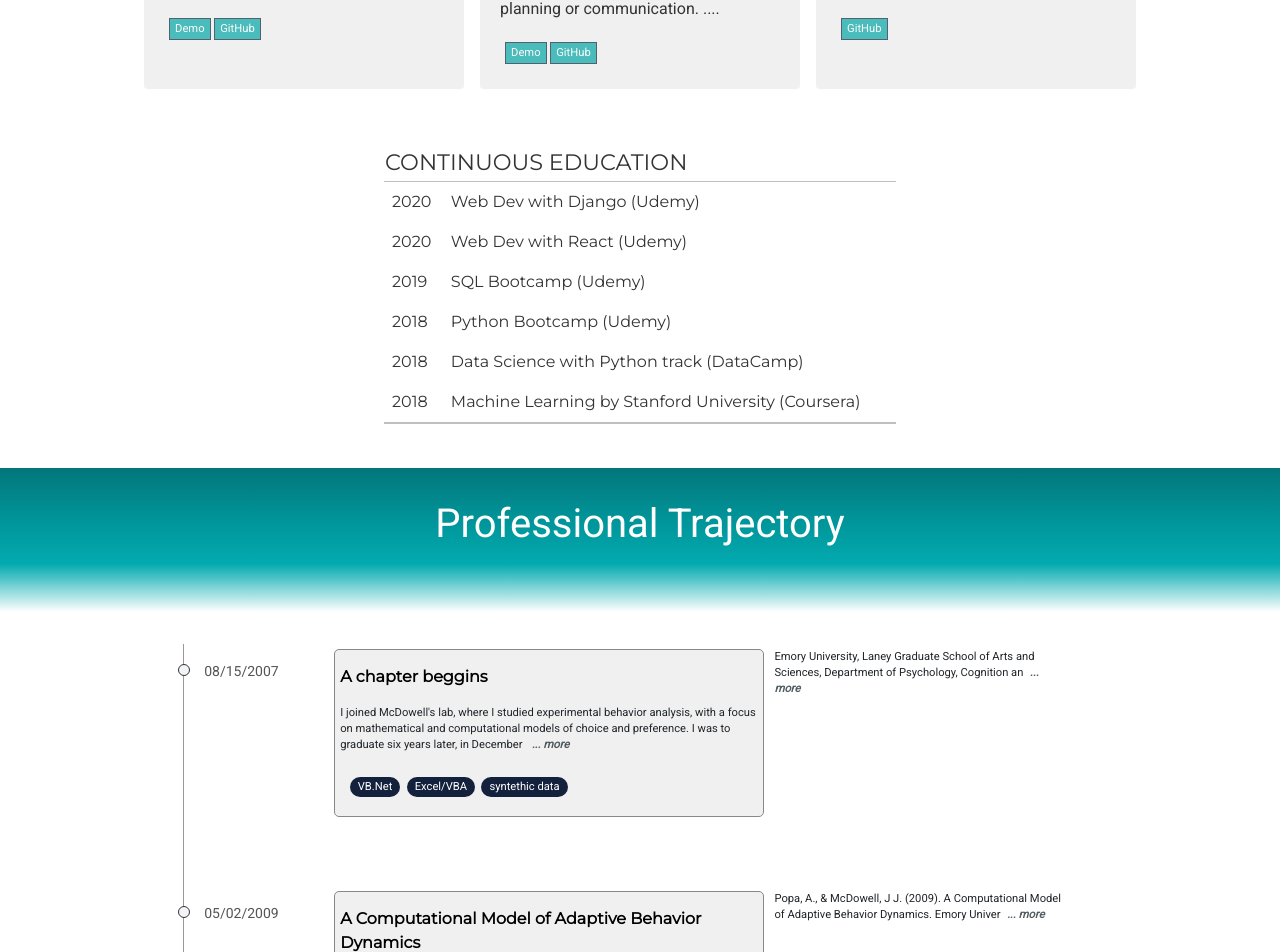
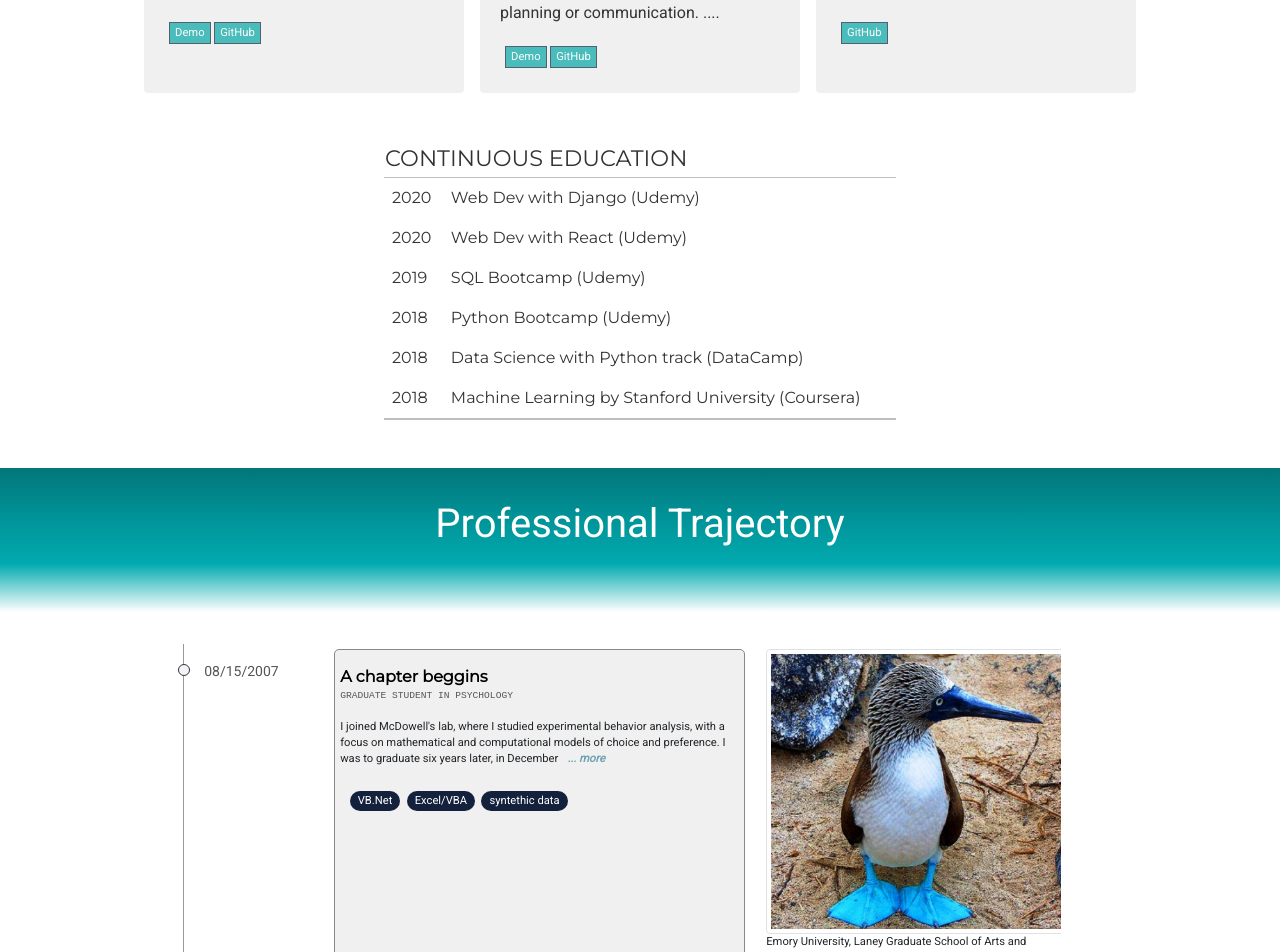
Before and after one commit to ap-dev1/react_portfolio, a React (Create React App) app: page / in a window 1280 px wide. Shown: the part 1932-2884 px from the top of the page. Built offline with nearby package versions, Linux system fonts and the light colour scheme.

Commit message:
added items

```diff
--- a/src/components/ImagesCarousel.js
+++ b/src/components/ImagesCarousel.js
@@ -23,7 +23,8 @@ function ImagesCarousel({ props }) {
                     src={item}
                     alt={item.title}
                     title={item.imgTitle}
-                    style={{ maxWidth: 300 }}
+                    style={{ maxWidth: 300, maxHeight: 300, objectFit: 'contain' }}
+
                     key={item.imgTitle}
                     id={item.imgTitle}
                     thumbnail
--- a/src/components/ReadMore.js
+++ b/src/components/ReadMore.js
@@ -1,5 +1,6 @@
 import React, { useState } from 'react';
 import '../styles/project.sass'
+import parse from 'html-react-parser';
 
 
 const ReadMore = (props) => {
--- a/src/data/infoTimeline.js
+++ b/src/data/infoTimeline.js
@@ -70,7 +70,7 @@ import ow07 from "../assets/2018_oxford_writing/ow07.png"
 import ow08 from "../assets/2018_oxford_writing/ow08.png"
 import ow09 from "../assets/2018_oxford_writing/ow09.png"
 
-
+import bluefootedboobies3 from "../assets/bluefootedboobies3.png"
 
 var gDrive = "https://drive.google.com/drive/folders/1d6QlunZ_zh-mTXB1H2u0C5DQC7Vjmq5U?usp=sharing"
 
@@ -91,14 +91,15 @@ var infoTimeline = [
     //     urls: [{ name: "", link: "" },],
     // },
 
+    // I have enough base knowledge to know i need to know, and the work ethics to get there
 
     {id: 1, title: 'A chapter beggins', date: "08/15/2007",
-        type: ' ',
+        type: 'GRADUATE STUDENT in Psychology',
         role: "GRADUATE STUDENT in Psychology",
         tags: ["VB.Net", "Excel/VBA", "syntethic data"],
         keywords: ["edu", ""],
         description: "I joined McDowell's lab, where I studied experimental behavior analysis, with a focus on mathematical and computational models of choice and preference. I was to graduate six years later, in December 2013.",
-        img: [],
+        img: [bluefootedboobies3],
         citation: "Emory University, Laney Graduate School of Arts and Sciences, Department of Psychology, Cognition and Development program",
         urls: [
             //{ name: "", link: "" },
@@ -294,7 +295,7 @@ var infoTimeline = [
         role: "SPEAKER, ABAI 2013",
         keywords: [],
         tags: [ ],
-        description: "Complexity science is rapidly becoming the '<i>spoiled child</i>' of the scientific community, promising to dissolve interdisciplinary barriers and open a new chapter in our understanding of the natural world (Mitchell, 2009). Complex systems are dynamic, adaptive systems, composed from a large number of interconnected parts, and governed by simple, low-level rules that can give rise to novel, emergent features or behaviors. High-level, emergent properties are not readily reducible to the rules that produce them. They appear to be stand-alone entities and behavioral and psychological sciences have traditionally studied them as such (e.g. impact of divorce on children's risk of depression). However, if they are emergent features of a dynamic system, the relations between them cannot, in principle, be causal (divorce → depression). Their co-occurrence is incidental, both being produced by underlying simple rules reiterated over long periods of time. In order to fully understand an emergent property, one must identify the rules that govern the system and the specific conditions under which the property emerges (McDowell & Popa, 2009). This implies a complete shift in focus, from high-level properties to low-level rules and characteristics, opening a fascinating doorway for scholars interested in the behavior of organisms.",
+        description: "Complexity science is rapidly becoming the 'spoiled child' of the scientific community, promising to dissolve interdisciplinary barriers and open a new chapter in our understanding of the natural world (Mitchell, 2009). Complex systems are dynamic, adaptive systems, composed from a large number of interconnected parts, and governed by simple, low-level rules that can give rise to novel, emergent features or behaviors. High-level, emergent properties are not readily reducible to the rules that produce them. They appear to be stand-alone entities and behavioral and psychological sciences have traditionally studied them as such (e.g. impact of divorce on children's risk of depression). However, if they are emergent features of a dynamic system, the relations between them cannot, in principle, be causal (divorce → depression). Their co-occurrence is incidental, both being produced by underlying simple rules reiterated over long periods of time. In order to fully understand an emergent property, one must identify the rules that govern the system and the specific conditions under which the property emerges (McDowell & Popa, 2009). This implies a complete shift in focus, from high-level properties to low-level rules and characteristics, opening a fascinating doorway for scholars interested in the behavior of organisms.",
         img: [ABAI_2013_01_slide, ABAI_2013_05_slide, ABAI_2013_Popa_McDowell_Calvin_1],
         urls: [{ name: "ABAI 2013", link: "https://www.abainternational.org/events/program-details/event-detail.aspx?sid=28880&by=ByArea#s166_0" }, ],
         citation: "Popa, A., Calvin, N., & McDowell, J J. (2013). Complexity, Emergence, and the Behavior of Organisms. Paper presented at the 39th Annual Convention of the Association for Behavior Analysis International, Minneapolis, MN."
--- a/src/styles/carousel.sass
+++ b/src/styles/carousel.sass
@@ -15,6 +15,7 @@
     height: 12px
     width: 24px
     border-radius: 4px
+    //object-fit: cover
 
     &:hover
         background-color: orange
--- a/src/styles/project.sass
+++ b/src/styles/project.sass
@@ -13,13 +13,14 @@
     flex-direction: column
     min-height: 96%
     margin: 5px
+    margin-right: 1rem
     align-items: flex-start
     width: 60%
+    max-width: 600PX
     padding: 5px
     border: 1px solid #888
     border-radius: 5px
     background-color: #f0f0f0
-
 
 .projectColumnImages
     display: flex
@@ -47,12 +48,16 @@
     line-height: 1rem
     text-align: left
     font-weight: 500
-    //margin: .2rem
-    //padding: .2rem
     width: 100%
+    transition: all 0.2s ease-in
+    -webkit-transition: all 0.2s ease-in
+    -moz-transition: all 0.2s ease-in
+    -ms-transition: all 0.2s ease-in
+    -o-transition: all 0.2s ease-in
 
 .read-or-hide
-    color: #09191f // 1E5060
+    //color: #09191f // 1E5060
+    color: #387f99
     cursor: pointer
     opacity: .7
     padding: .2rem .4rem
@@ -60,16 +65,16 @@
     font-weight: 600
     font-style: italic
 
+    transition: all 0.2s ease-out
+    -webkit-transition: all 0.2s ease-out
+    -moz-transition: all 0.2s ease-out
+    -ms-transition: all 0.2s ease-out
+    -o-transition: all 0.2s ease-out
+
     &:hover
         color: #fff
         background-color: rgb(10, 87, 111)
         opacity: 1
-
-
-
-
-
-
 
 .projectTags
     display: flex
@@ -95,8 +100,6 @@
         &:hover
             font-weight: 500
             color: #fffe7a
-            //cursor: pointer
-
 
 .projectLinks
     display: flex
--- a/src/styles/recent.sass
+++ b/src/styles/recent.sass
@@ -23,6 +23,7 @@
         color: #333
         font-weight: 400
         margin-bottom: 2.5rem
+        margin-top: 2.5rem
 
 .recentRow
     display: flex
@@ -119,7 +120,8 @@
             -o-transition: all 0.2s ease-out
 
 .table-edu-continuous
-    margin-top: 3rem
+    margin-top: 2.5rem
+    margin-bottom: 2.5rem
     min-width: 100%
     color: #333
     font-family: Montserrat, sans-serif
--- a/src/styles/timeline.sass
+++ b/src/styles/timeline.sass
@@ -71,6 +71,7 @@ $dark-grey: #222
     font-size: .6rem
     font-family: Courier New, Courier, monospace
     font-weight: 300
+    text-transform: uppercase
 //----------------------------
 
 #MyTimeline
```
Also changed, not shown: src/assets/bluefootedboobies3.png (added), 1 other file (tests, documents, lock files or other folders).
